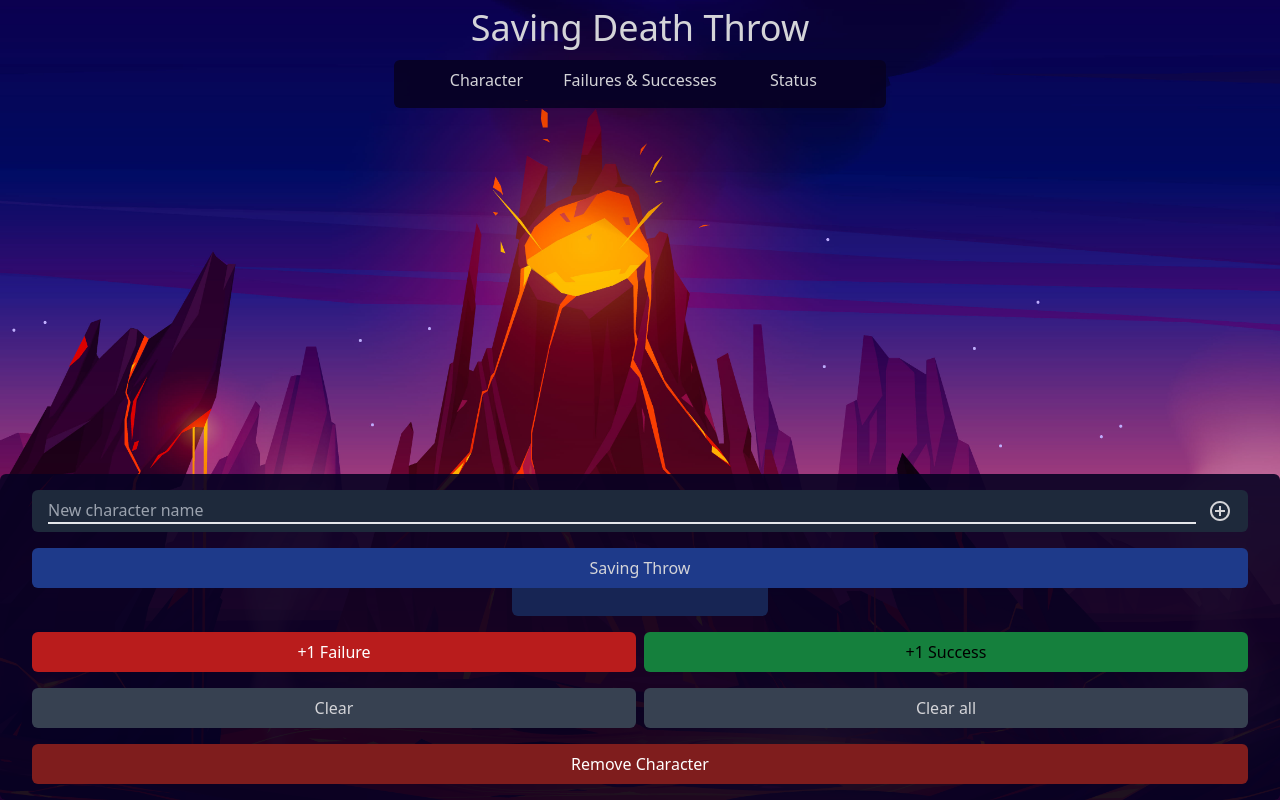
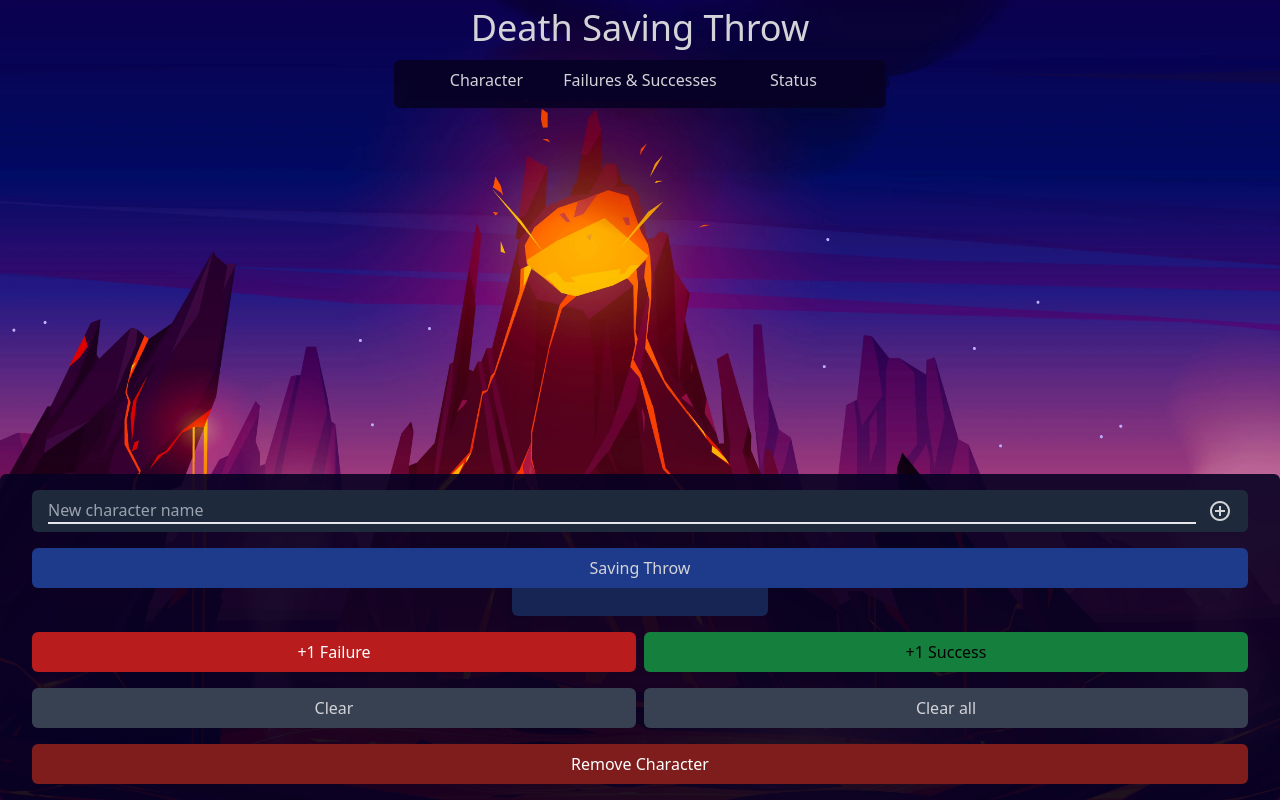
Before and after one commit to ricierirossi/death-saving-throw, a Vue app: page / in a window 1280 px wide. Built offline with nearby package versions, Linux system fonts and the light colour scheme.

Commit message:
Add background image webp format

```diff
--- a/src/App.vue
+++ b/src/App.vue
@@ -4,9 +4,9 @@ import ButtonSection from "./components/ButtonSection.vue";
 </script>
 
 <template>
-    <div class="min-h-screen bg-background bg-cover bg-bottom text-zinc-300">
+    <div class="min-h-screen bg-background2 bg-cover bg-bottom text-zinc-300">
         <header>
-            <h1 class="py-2 text-center text-4xl">Saving Death Throw</h1>
+            <h1 class="py-2 text-center text-4xl">Death Saving Throw</h1>
         </header>
         <main class="mt-1">
             <div
--- a/tailwind.config.js
+++ b/tailwind.config.js
@@ -5,6 +5,7 @@ export default {
         extend: {
             backgroundImage: {
                 background: "url('assets/images/background.jpg')",
+                background2: "url('assets/images/background2.webp')",
             },
             colors: {
                 "transparent-blue": "rgba(7, 2, 35, 0.9)",
```
